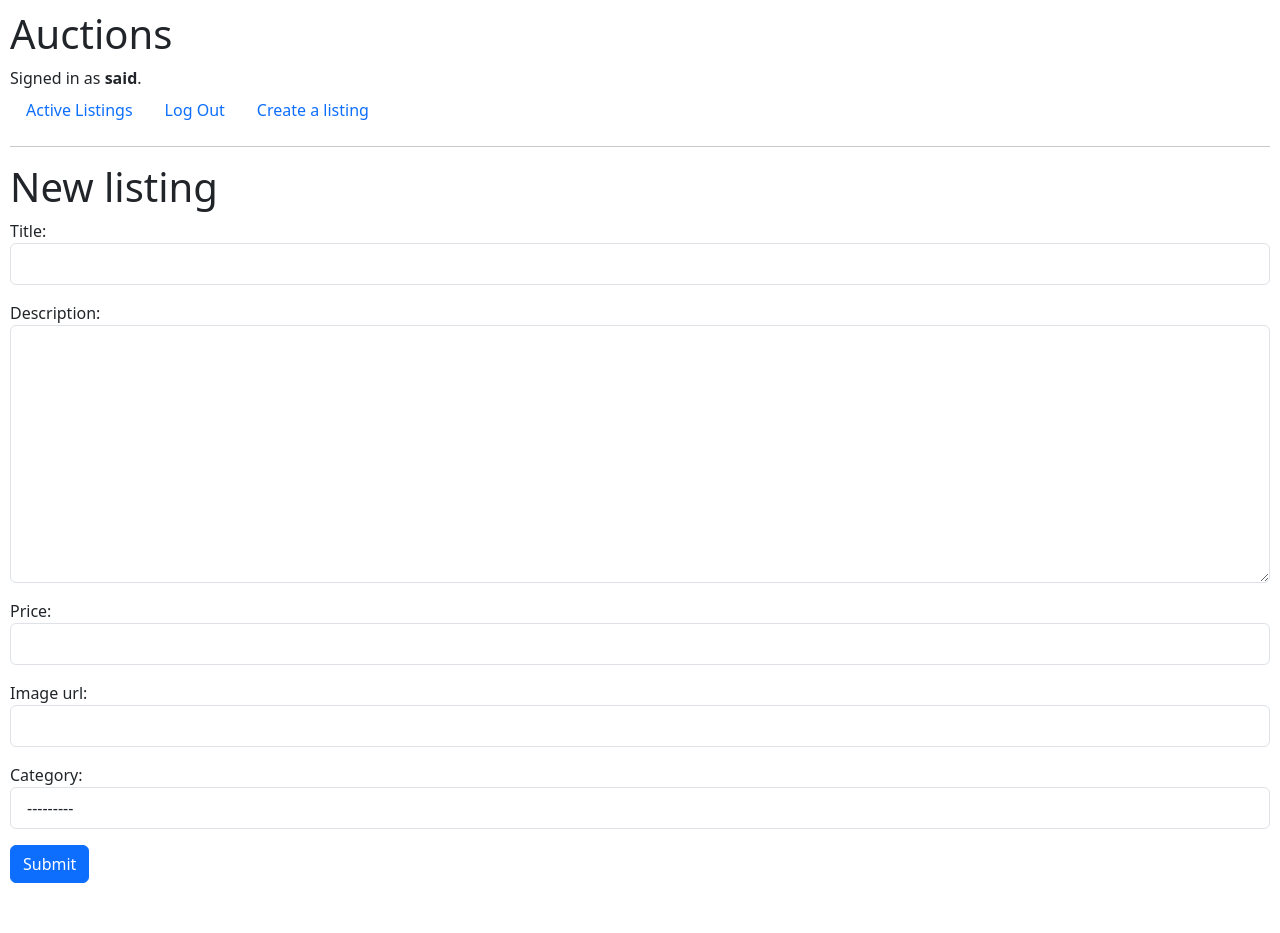
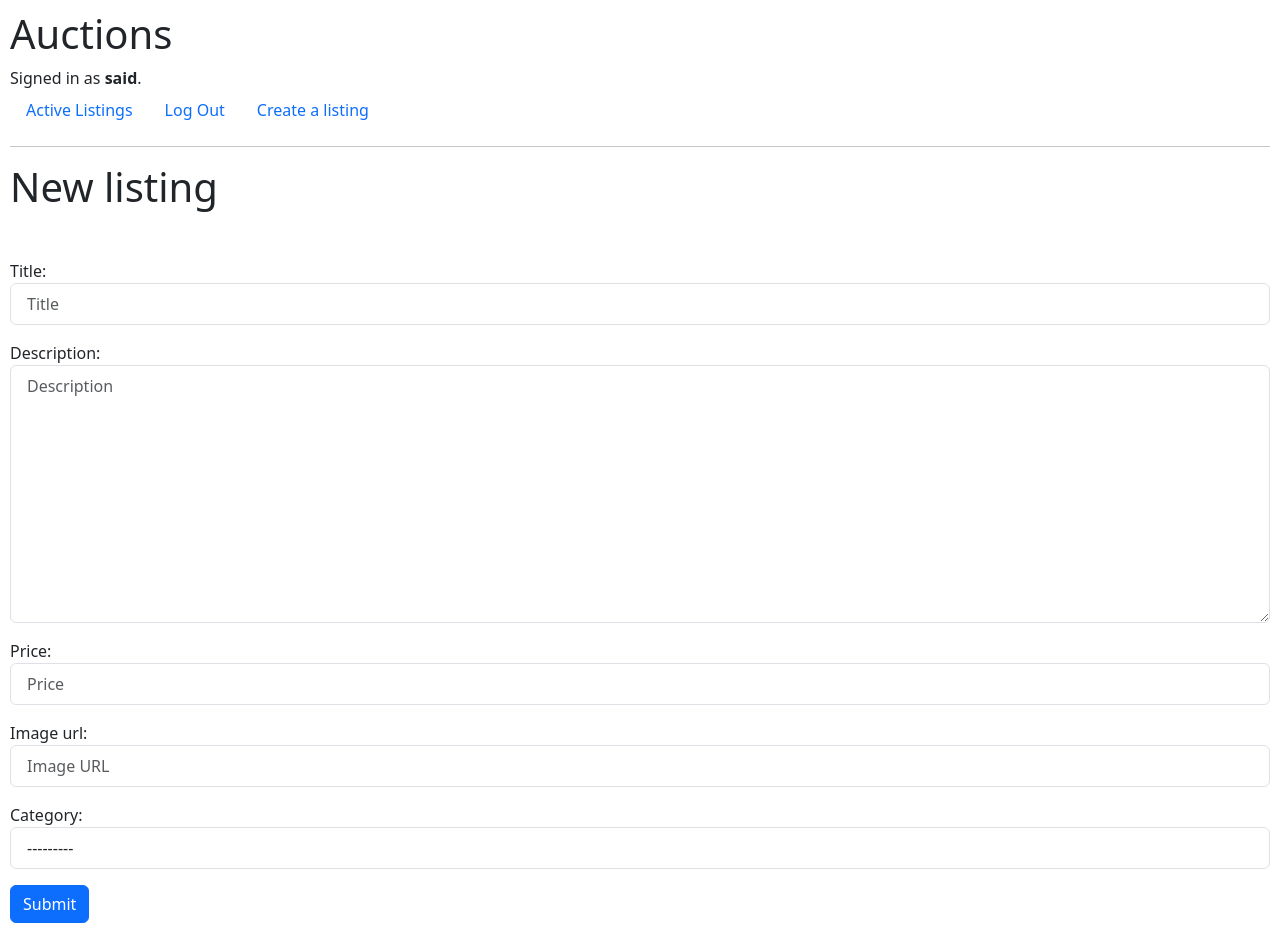
Before and after one commit to saidbaraou/commerce, a Django app: page /create-listing in a window 1280 px wide. Before the commit the page ends 883 px from the top, so only its background shows below. Run offline with Django 3.2, Linux system fonts and the light colour scheme; a user stored in the database is signed in; data comes from the database, SQL or seed files in the repository.

Commit message:
add from style

```diff
--- a/auctions/forms.py
+++ b/auctions/forms.py
@@ -11,18 +11,23 @@ class AddListingForm(forms.ModelForm):
 
     widgets = {
       'title': forms.TextInput(attrs={
-        'class': INPUT_CLASSES
+        'class': INPUT_CLASSES,
+        'placeholder': 'Title'
       }),
       'description': forms.Textarea(attrs={
-        'class': INPUT_CLASSES
+        'class': INPUT_CLASSES,
+        'placeholder': 'Description'
       }),
       'price': forms.NumberInput(attrs={
-        'class': INPUT_CLASSES
+        'class': INPUT_CLASSES,
+        'placeholder': 'Price'
       }),
       'image_url': forms.TextInput(attrs={
-        'class': INPUT_CLASSES
+        'class': INPUT_CLASSES,
+        'placeholder': 'Image URL'
       }),
       'category': forms.Select(attrs={
-        'class': INPUT_CLASSES
+        'class': INPUT_CLASSES,
+        'placeholder': 'Category'
       })
     }
--- a/auctions/templates/auctions/create-listing.html
+++ b/auctions/templates/auctions/create-listing.html
@@ -5,12 +5,12 @@
 {% endblock %}
 
 {% block body %}
-<h1>{{ title }}</h1>
+<h1 class='mb-5'>{{ title }}</h1>
 
 <form action="post" action="."></form>
 {% csrf_token %}
 
-<div>
+<div class="form-group">
   {{ form.as_p }}
 </div>
 
```
